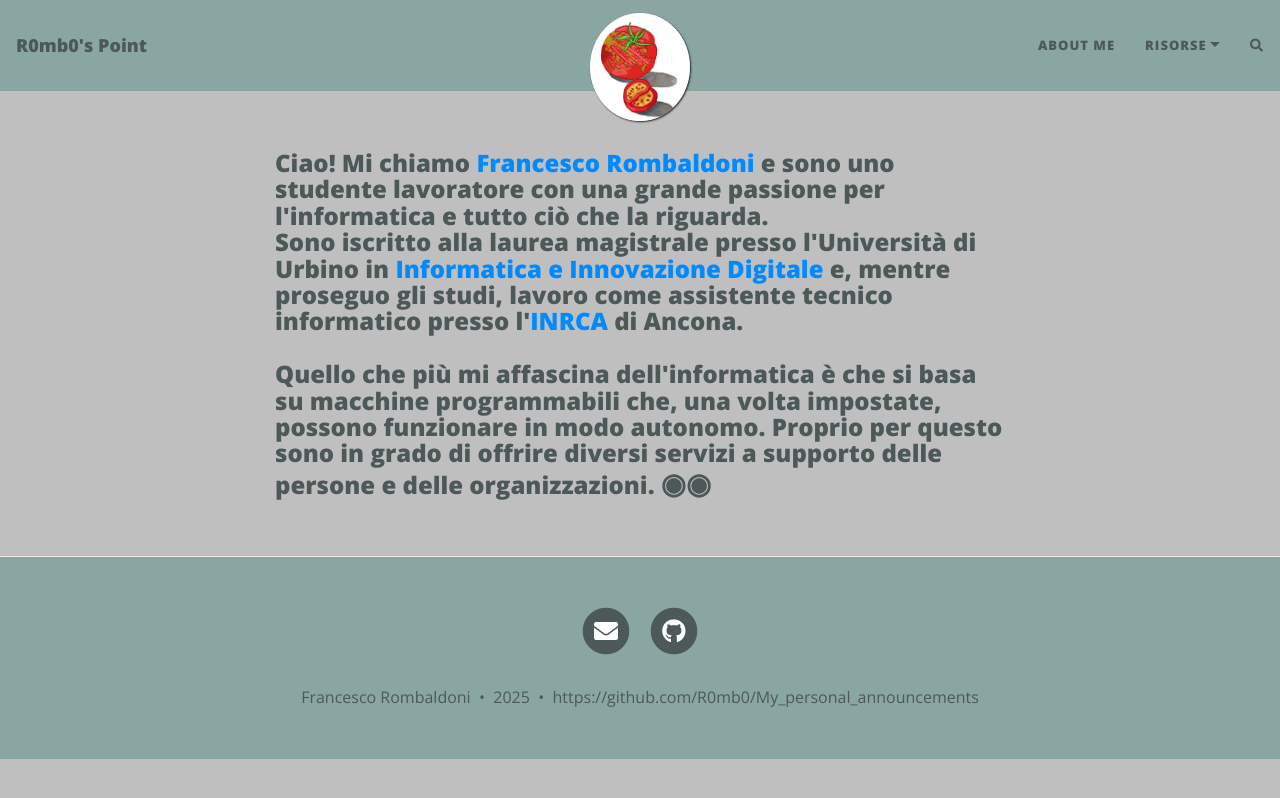
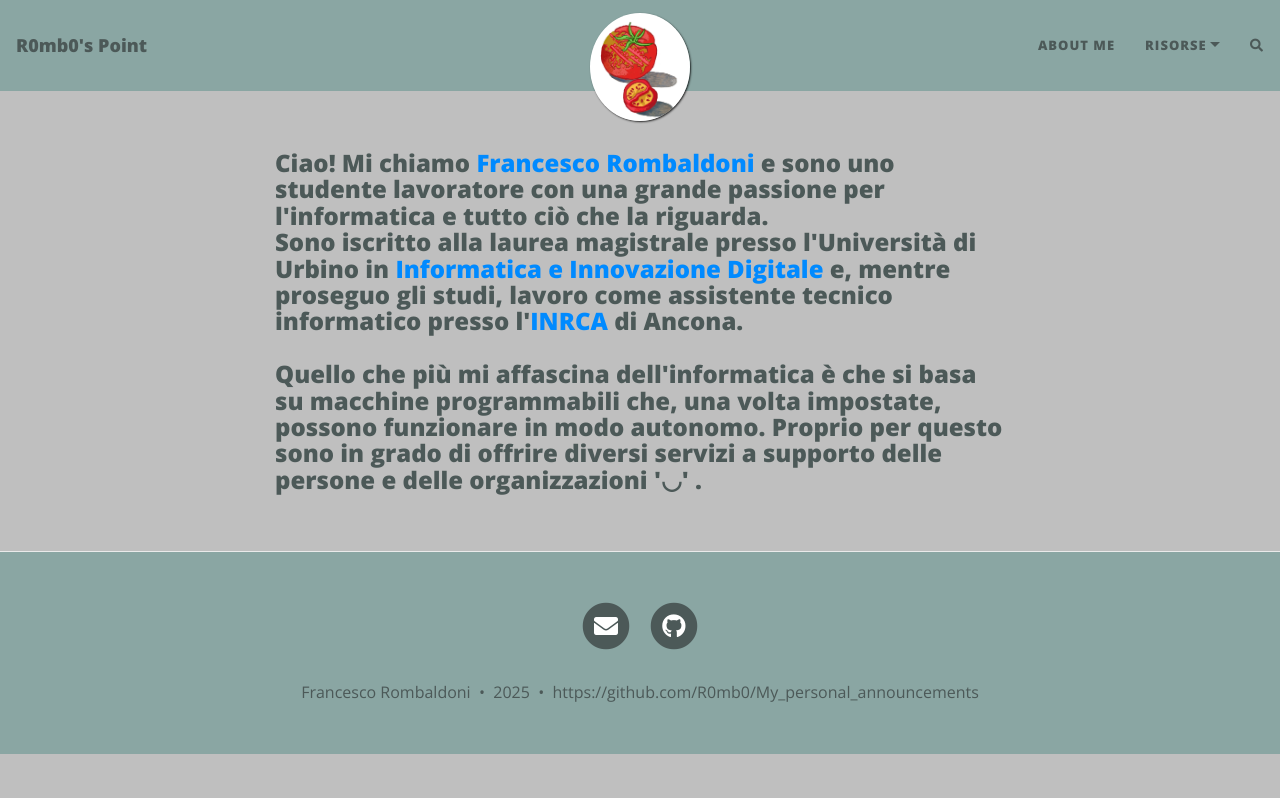
Before and after one commit to R0mb0/My_personal_announcements, a Jekyll site: the page built from docs/aboutus.md, in a window 1280 px wide. Shown: the top 798 px of the page. Built offline with Jekyll 4.4.1, drawn with Linux system fonts in a browser that asks for light colours; nearby versions of some CDN libraries; our own code applies the rules of GitHub Pages for plain Markdown files; comment, search, counter and statistics services are not loaded; some of the changed lines change nothing that is shown.

Commit message:
Minor fix

```diff
--- a/docs/aboutus.md
+++ b/docs/aboutus.md
@@ -4,6 +4,6 @@
   <h3>
     Ciao! Mi chiamo <a href="mailto:f.rombaldoni@campus.uniurb.it">Francesco Rombaldoni</a> e sono uno studente lavoratore con una grande passione per l'informatica e tutto ciò che la riguarda.<br>
     Sono iscritto alla laurea magistrale presso l'Università di Urbino in <a href="https://www.uniurb.it/corsi/1757269">Informatica e Innovazione Digitale</a> e, mentre proseguo gli studi, lavoro come assistente tecnico informatico presso l'<a href="https://www.inrca.it/inrca/">INRCA</a> di Ancona.<br><br>
-    Quello che più mi affascina dell'informatica è che si basa su macchine programmabili che, una volta impostate, possono funzionare in modo autonomo. Proprio per questo sono in grado di offrire diversi servizi a supporto delle persone e delle organizzazioni. <span style="font-size:1.2em;">&#x25C9;&#x25C9;</span>
+    Quello che più mi affascina dell'informatica è che si basa su macchine programmabili che, una volta impostate, possono funzionare in modo autonomo. Proprio per questo sono in grado di offrire diversi servizi a supporto delle persone e delle organizzazioni '◡' .
   </h3>
 </div>
```
